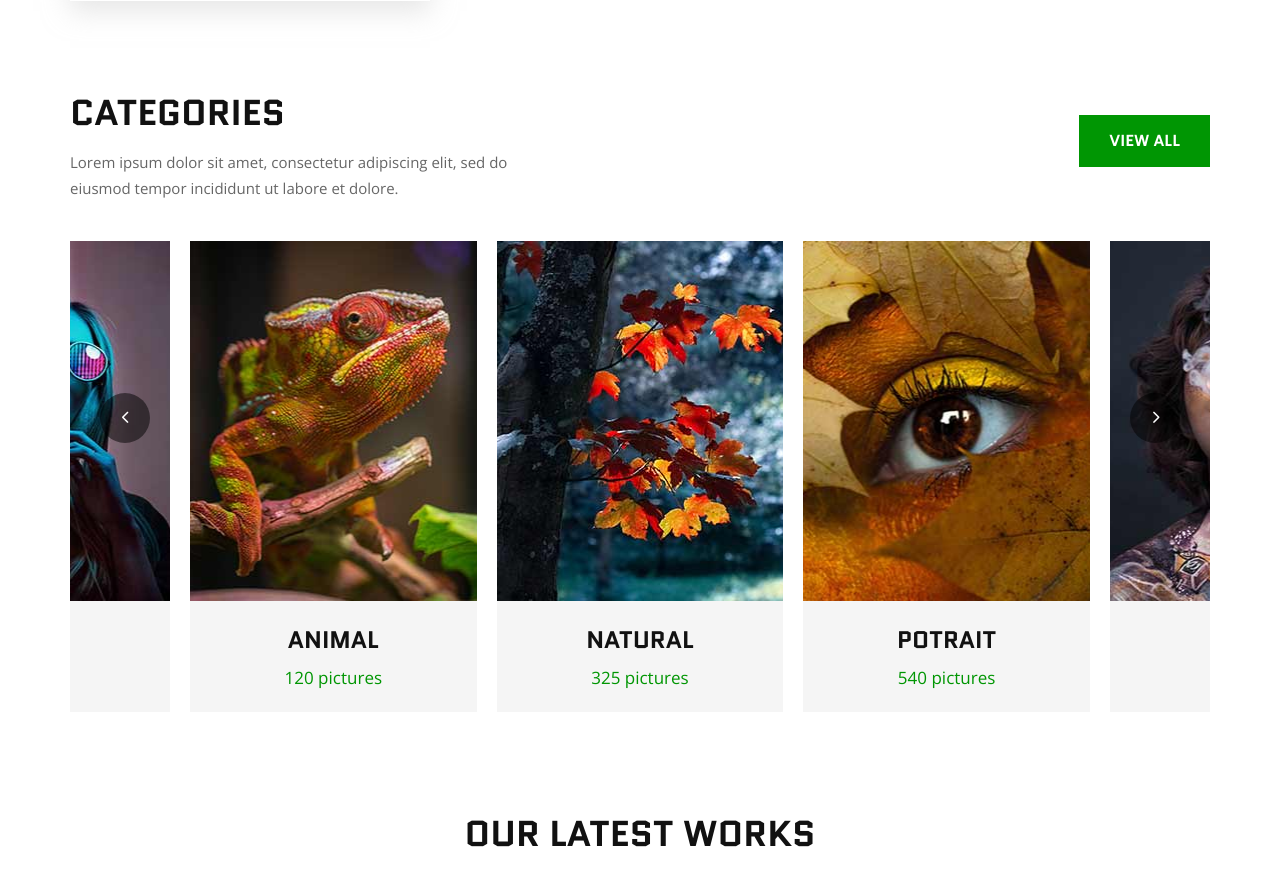
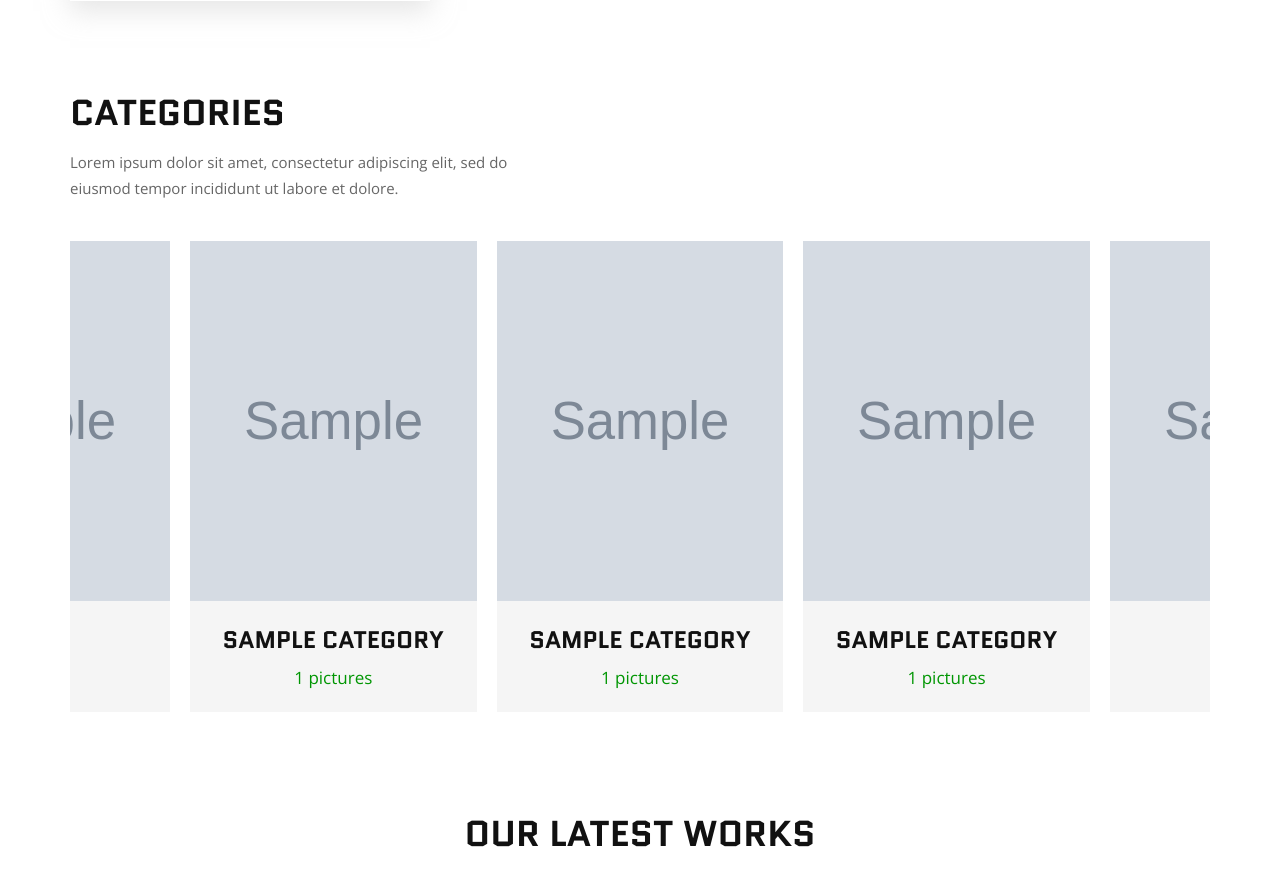
Before and after one commit to iigor93/photo, a Django app: page / in a window 1280 px wide. Shown: the part 1313-2192 px from the top of the page. Run offline with Django 4.2, Linux system fonts and the light colour scheme; tables that the repository leaves empty hold one stand-in row (values such as "Sample post"); grey boxes marked "Sample" are stand-in pictures; some libraries are stand-ins or nearby versions.

Commit message:
categories

```diff
--- a/core/templates/core/index.html
+++ b/core/templates/core/index.html
@@ -57,46 +57,17 @@
                             incididunt ut labore et dolore.</p>
                     </div>
                 </div>
-                <div class="col-lg-6 col-md-6">
-                    <div class="right-btn"><a href="#" class="primary-btn">VIew all</a></div>
-                </div>
             </div>
             <div class="categories-slider owl-carousel">
+                {% for object, count in categories_dict.items %}
                 <div class="cs-item">
-                    <div class="cs-pic set-bg" data-setbg="{% static 'img/categories/cat-1.jpg' %}"></div>
+                    <div class="cs-pic set-bg" data-setbg="/media/{{ object.image }}"></div>
                     <div class="cs-text">
-                        <h4>Animal</h4>
-                        <span>120 pictures</span>
+                        <h4>{{ object.name|title }}</h4>
+                        <span>{{ count }} pictures</span>
                     </div>
                 </div>
-                <div class="cs-item">
-                    <div class="cs-pic set-bg" data-setbg="{% static 'img/categories/cat-2.jpg' %}"></div>
-                    <div class="cs-text">
-                        <h4>Natural</h4>
-                        <span>325 pictures</span>
-                    </div>
-                </div>
-                <div class="cs-item">
-                    <div class="cs-pic set-bg" data-setbg="{% static 'img/categories/cat-3.jpg' %}"></div>
-                    <div class="cs-text">
-                        <h4>Potrait</h4>
-                        <span>540 pictures</span>
-                    </div>
-                </div>
-                <div class="cs-item">
-                    <div class="cs-pic set-bg" data-setbg="{% static 'img/categories/cat-4.jpg' %}"></div>
-                    <div class="cs-text">
-                        <h4>Animal</h4>
-                        <span>120 pictures</span>
-                    </div>
-                </div>
-                <div class="cs-item">
-                    <div class="cs-pic set-bg" data-setbg="{% static 'img/categories/cat-5.jpg' %}"></div>
-                    <div class="cs-text">
-                        <h4>Animal</h4>
-                        <span>120 pictures</span>
-                    </div>
-                </div>
+                {% endfor %}
             </div>
         </div>
     </section>
--- a/core/views.py
+++ b/core/views.py
@@ -7,7 +7,7 @@ from django.urls import reverse
 from django.views import View
 from django.views.generic import DetailView
 
-from core.models import Carousel, Advantage, Portfolio, SubscribeEmail, Contact, About
+from core.models import Carousel, Advantage, Portfolio, SubscribeEmail, Contact, About, Category
 from price.models import Faq
 
 
@@ -17,7 +17,11 @@ class Index(View):
     def get(self, request):
         carousel = Carousel.objects.filter(active=True)
         advantages = Advantage.objects.filter(active=True)
-        portfolio = Portfolio.objects.prefetch_related("category").filter(active=True)
+        categories_list = Category.objects.prefetch_related("portfolio_set").all()
+        categories_dict = {}
+        for item in categories_list:
+            categories_dict[item] = item.portfolio_set.all().count()
+        portfolio = Portfolio.objects.prefetch_related("category").filter(active=True)[:10]
         categories = []
         for item in portfolio:
             cat = list(item.category.all())
@@ -30,7 +34,8 @@ class Index(View):
             "portfolio": portfolio,
             "categories": categories,
             "home": True,
-            "breadcrumb": "Home"
+            "breadcrumb": "Home",
+            "categories_dict": categories_dict,
         }
 
         return render(request, self.template_name, context=context)
```
